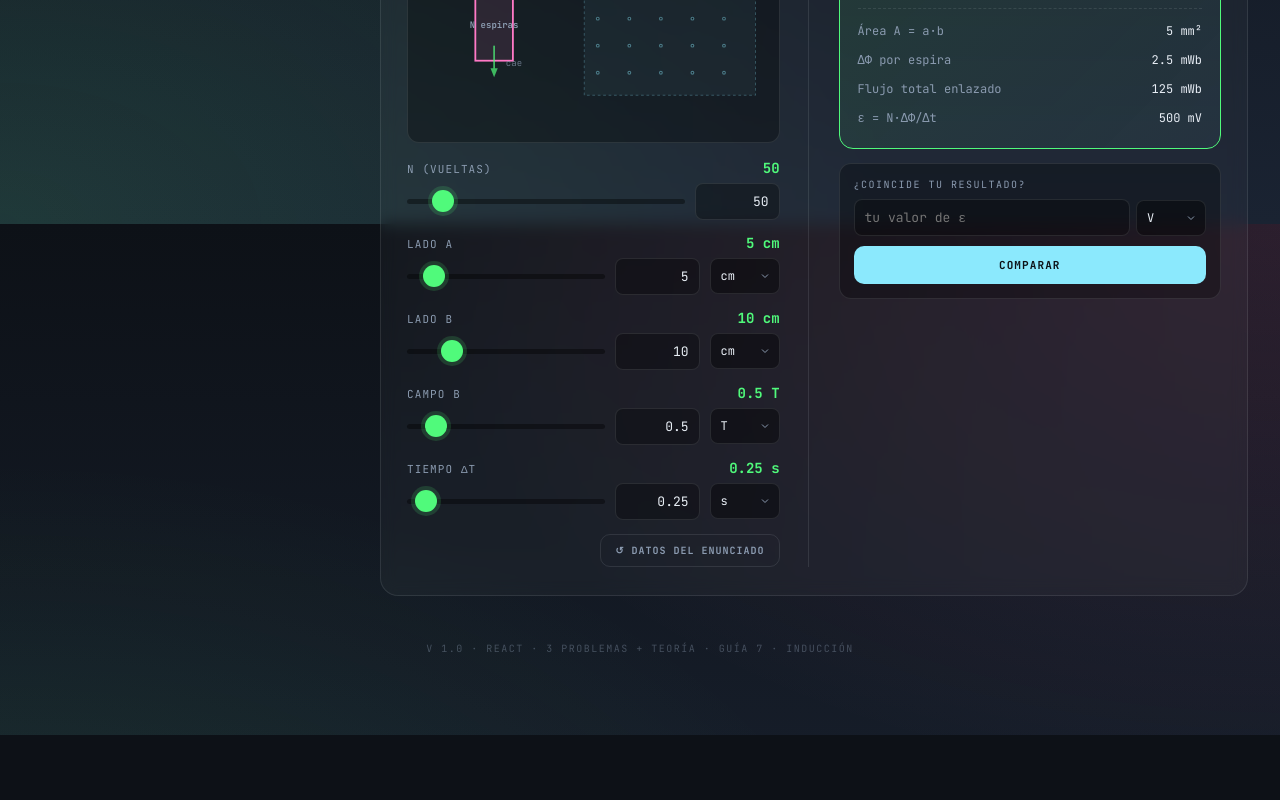
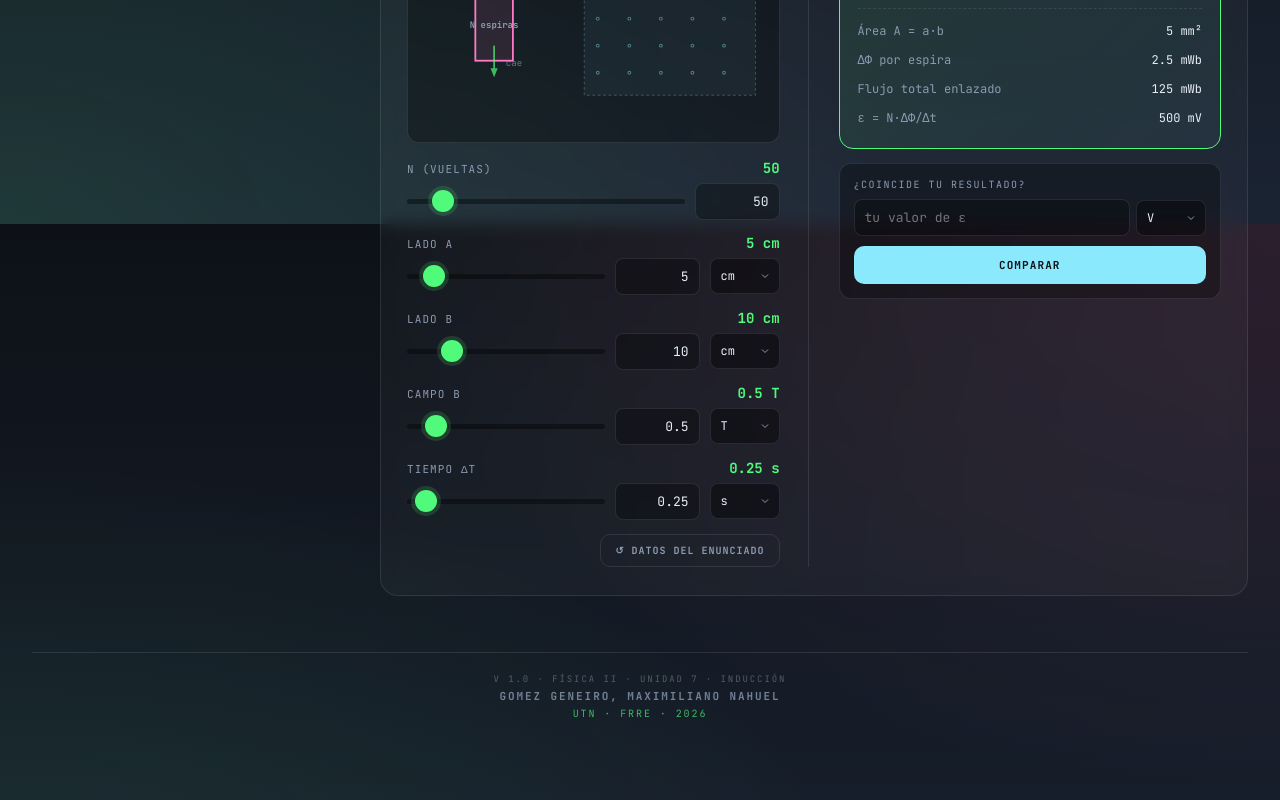
Before and after one commit to Maxigoge/simulador-faraday, a React (Vite) app: page / in a window 1280 px wide. Shown: the part 576-1376 px from the top of the page. Before the commit the page ends 1311 px from the top, so only its background shows below. Built offline with nearby package versions, Linux system fonts and the light colour scheme.

Commit message:
Cambios en header y footer

```diff
--- a/src/App.jsx
+++ b/src/App.jsx
@@ -20,10 +20,9 @@ export default function App() {
   const [theme, setTheme] = useState(
     () => localStorage.getItem('u7-theme') || 'dark'
   );
-  const [mode, setMode] = useState('practica'); // 'practica' | 'teoria'
+  const [mode, setMode] = useState('practica');
   const [problem, setProblem] = useState('p1');
 
-  // Aplicar tema al body
   useEffect(() => {
     if (theme === 'light') {
       document.body.classList.add('light');
@@ -31,16 +30,13 @@ export default function App() {
       document.body.classList.remove('light');
     }
     localStorage.setItem('u7-theme', theme);
-    // Actualizar meta theme-color (color de la barra de status del browser)
     const meta = document.querySelector('meta[name="theme-color"]');
     if (meta) {
       meta.setAttribute('content', theme === 'light' ? '#faf8f3' : '#0d1117');
     }
   }, [theme]);
 
-  const toggleTheme = () => {
-    setTheme((t) => (t === 'dark' ? 'light' : 'dark'));
-  };
+  const toggleTheme = () => setTheme((t) => (t === 'dark' ? 'light' : 'dark'));
 
   const handleModeChange = (newMode) => {
     setMode(newMode);
@@ -90,7 +86,17 @@ export default function App() {
 
       {mode === 'teoria' && <TheoryView />}
 
-      <footer>v 1.0 · React · 3 problemas + teoría · Guía 7 · Inducción</footer>
+      <footer className="app-footer">
+        <span className="footer-version">
+          v 1.0 · Física II · Unidad 7 · Inducción
+        </span>
+        <span className="footer-author">
+          Gomez Geneiro, Maximiliano Nahuel
+        </span>
+        <span className="footer-inst">
+          UTN · FRRe · 2026
+        </span>
+      </footer>
     </div>
   );
 }
--- a/src/components/Header.jsx
+++ b/src/components/Header.jsx
@@ -13,7 +13,7 @@ export default function Header({ theme, onToggleTheme }) {
       <div className="header-row">
         <div style={{ flex: 1 }}>
           <div className="eyebrow">
-            Física II · Guía 7 · Inducción electromagnética
+            Física II · Unidad 7 · Inducción electromagnética
           </div>
           <h1>
             fara<span className="alt">/</span>day<span className="alt">.</span>
--- a/src/styles/global.css
+++ b/src/styles/global.css
@@ -898,13 +898,39 @@ select:focus {
 
 .hidden { display: none; }
 
-footer {
+/* ============================================
+   Footer
+   ============================================ */
+
+.app-footer {
+  display: flex;
+  flex-direction: column;
+  align-items: center;
+  gap: 4px;
+  margin-top: 40px;
+  padding-top: 20px;
+  border-top: 1px solid var(--line);
+  font-family: 'JetBrains Mono', monospace;
+  text-transform: uppercase;
+  letter-spacing: 0.12em;
   text-align: center;
-  margin-top: 30px;
+}
+
+.footer-version {
+  font-size: 9px;
   color: var(--ink-dim);
-  font-family: 'JetBrains Mono', monospace;
+  opacity: 0.5;
+}
+
+.footer-author {
+  font-size: 11px;
+  font-weight: 700;
+  color: var(--ink-dim);
+  opacity: 0.8;
+}
+
+.footer-inst {
   font-size: 10px;
-  letter-spacing: 0.15em;
-  text-transform: uppercase;
-  opacity: 0.4;
+  color: var(--accent);
+  opacity: 0.7;
 }
```
